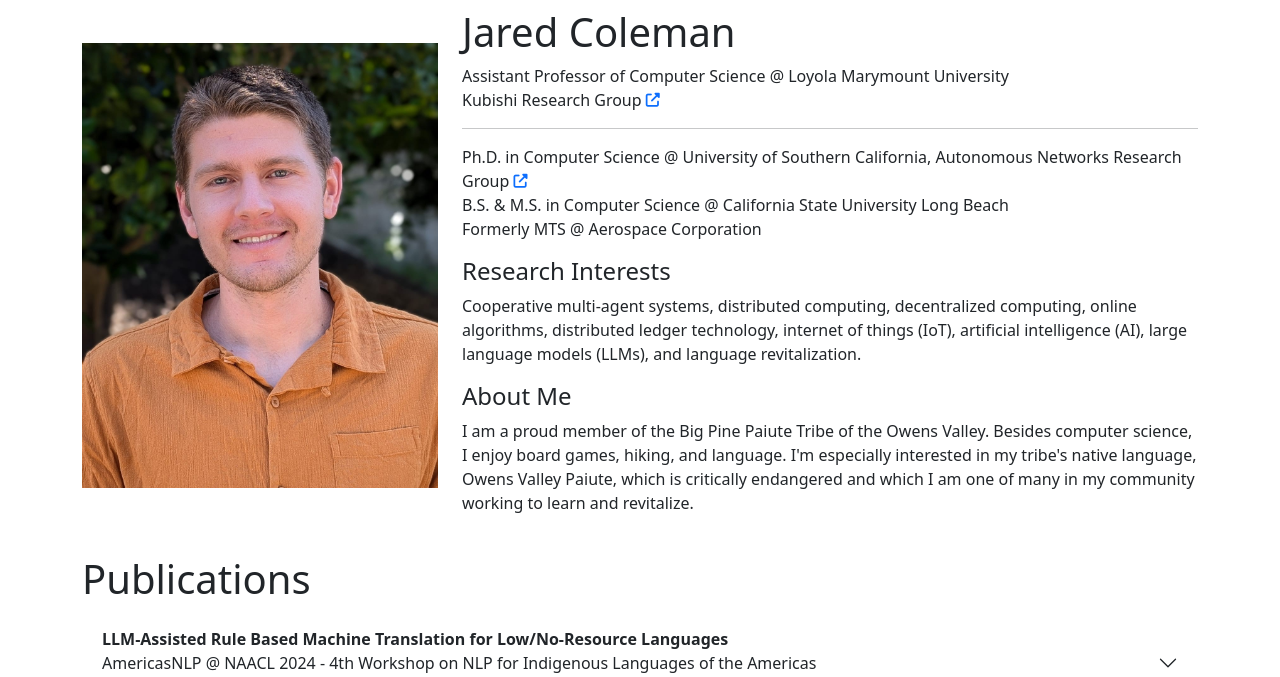
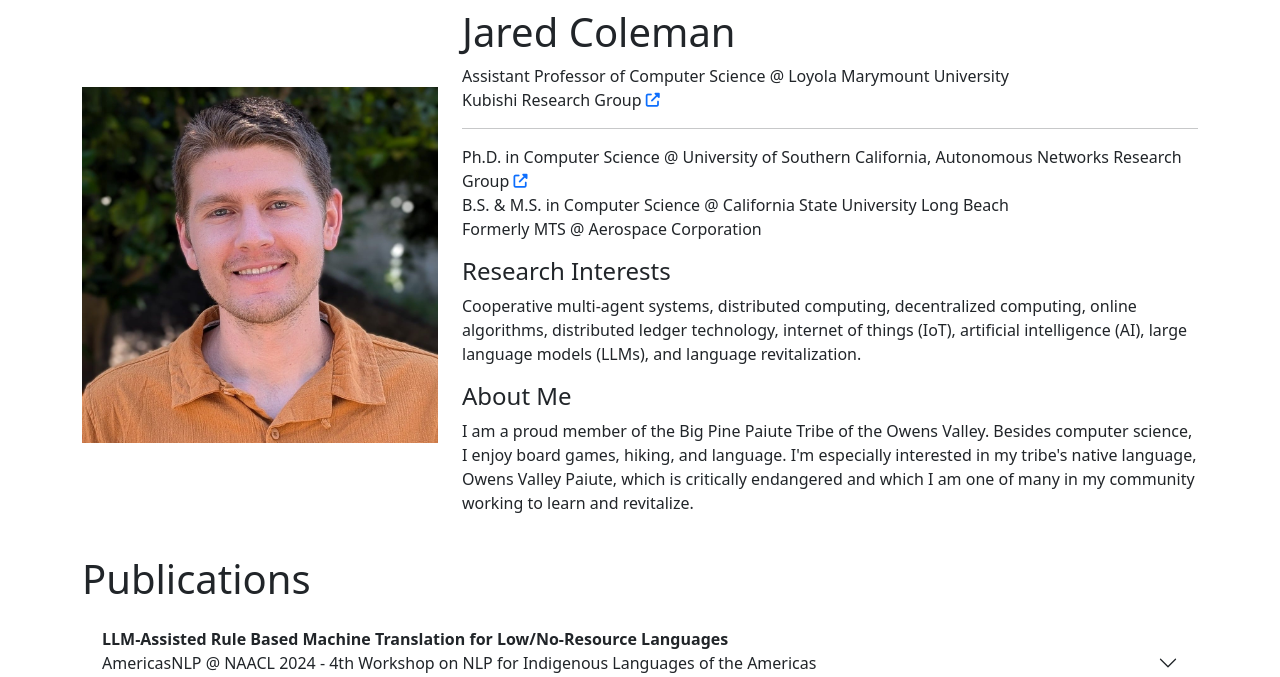
Before and after one commit to jaredraycoleman/jaredraycoleman.com, a Flask app: page / in a window 1280 px wide. Shown: the part 56-733 px from the top of the page. Run offline with Flask 3, Linux system fonts and the light colour scheme.

Commit message:
Updates profile picture

```diff
--- a/deployment/service.yaml
+++ b/deployment/service.yaml
@@ -30,7 +30,7 @@ spec:
             - name: FLASK_ENV
               value: "production"
             - name: DEPLOY_ID # for reasy re-deployment
-              value: DEPLOYID-9f8ba66b15f30421021356342fdfeb0a
+              value: DEPLOYID-9db86df78f0d5a3f486cbbe678b7f3e4
             - name: SECRET_KEY
               valueFrom:
                 secretKeyRef:
--- a/templates/index.html
+++ b/templates/index.html
@@ -71,7 +71,7 @@
         <div class="container">
             <div class="row">
                 <div class="col-lg-4 text-center d-flex align-items-center justify-content-center">
-                    <img src="{{ url_for('static', filename='img/profile.jpg') }}" alt="Profile Picture" class="img-fluid profile-img" style="width: 100%; max-width: 400px" />
+                    <img src="{{ url_for('static', filename='img/profile_square.jpg') }}" alt="Profile Picture" class="img-fluid profile-img" style="width: 100%; max-width: 400px" />
                 </div>
                 <div class="col-lg-8 mt-2">
                     <h1>Jared Coleman</h1>
```
